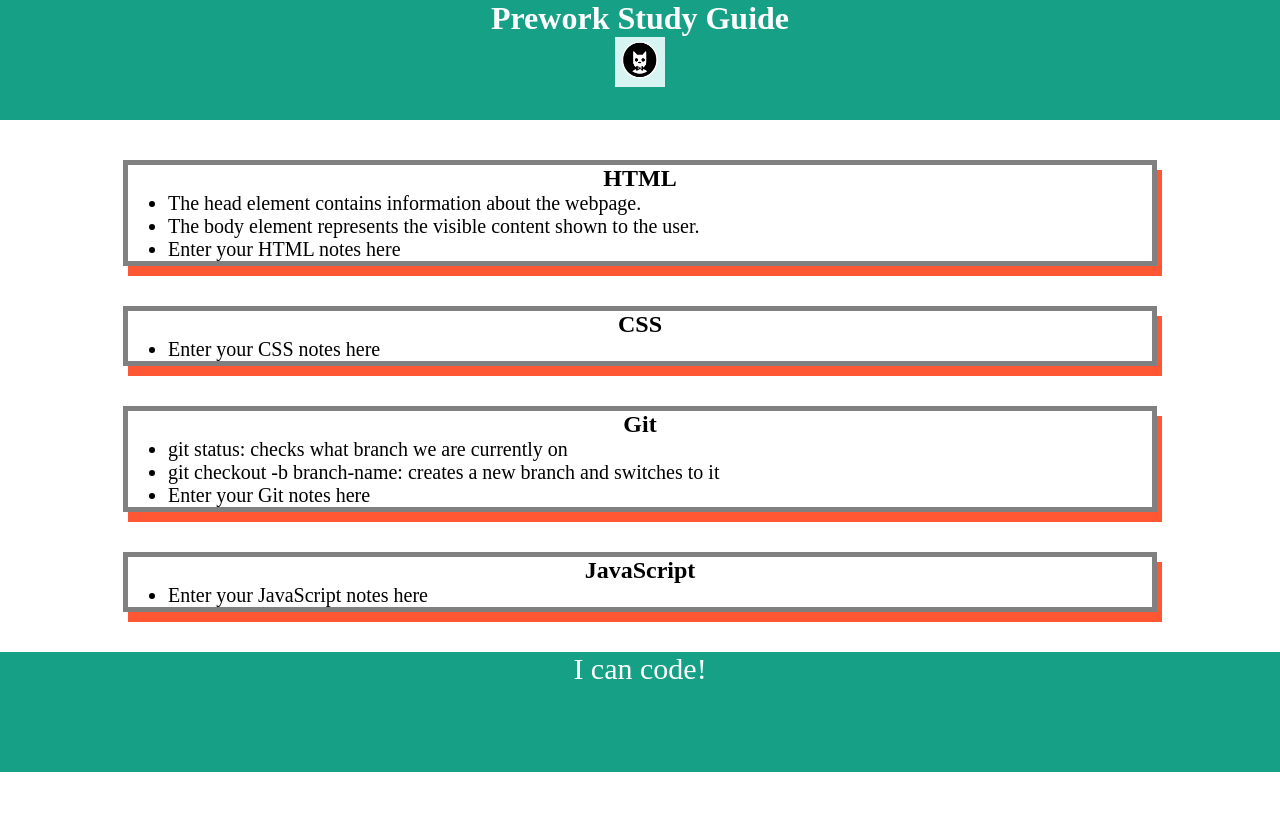
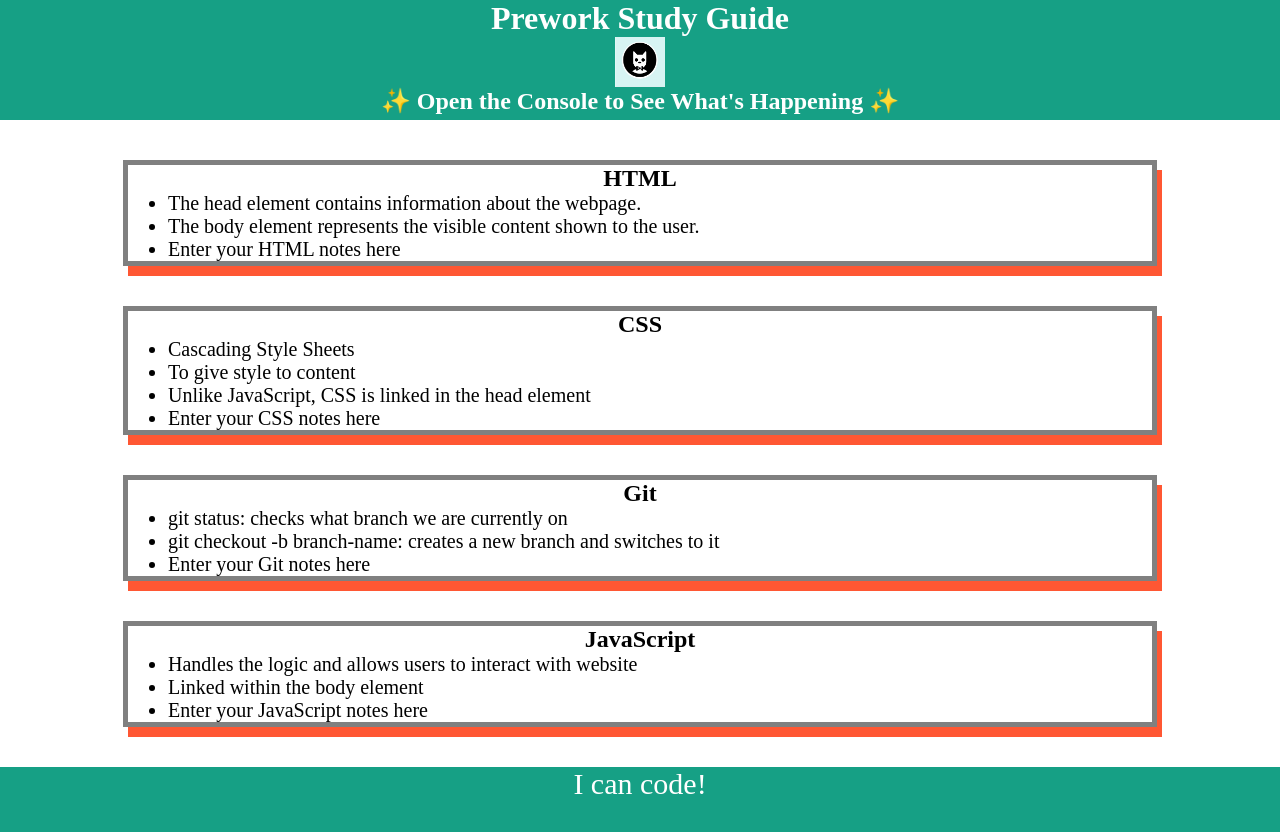
Before and after one commit to iwirsing/prework-study-guide, a plain HTML site: page index.html in a window 1280 px wide. Before the commit the page ends 800 px from the top, so only its background shows below. Drawn offline with Linux system fonts and the light colour scheme.

Commit message:
Added JavaScript the llogs array

```diff
--- /dev/null
+++ b/assets/script.js
@@ -0,0 +1,18 @@
+var topics = ['HTML','CSS','Git','JavaScript'];
+for (var x=0; x < topics.length; x++){
+    console.log(topics[x]);
+}
+
+/*
+if (topic === 'HTML') {
+  console.log("Let's study HTML!");
+} else if (topic === 'CSS') {
+  console.log("Let's study CSS!");
+} else if (topic === 'Git') {
+  console.log("Let's study Git!");
+} else if (topic === 'JavaScript') {
+  console.log("Let's study JavaScript!");
+} else {
+  console.log('Please try again!');
+}
+*/
--- a/index.html
+++ b/index.html
@@ -11,6 +11,7 @@
     <header id="top">
       <h1>Prework Study Guide</h1>
       <img src="./assets/bowtie-cat.png" alt="Profile image of cat wearing a bow tie." />
+      <h2>✨ Open the Console to See What's Happening ✨</h2>
     </header>
     <main>
       <section class="card" id="html-section">
@@ -25,6 +26,9 @@
       <section class="card" id="css-section">
        <h2>CSS</h2>
        <ul>
+          <li>Cascading Style Sheets</li>
+          <li>To give style to content</li>
+          <li>Unlike JavaScript, CSS is linked in the head element</li>
           <li>Enter your CSS notes here</li>
         </ul>
       </section>
@@ -42,6 +46,8 @@
       <section class="card" id="javascript-section">
         <h2>JavaScript</h2>
         <ul>
+          <li>Handles the logic and allows users to interact with website</li>
+          <li>Linked within the body element</li>
           <li>Enter your JavaScript notes here</li>
         </ul>
       </section>
@@ -50,5 +56,7 @@
     <footer>
       <p>I can code!</p>
     </footer>
+<script src="./assets/script.js"></script>
+
   </body>
 </html>
```
